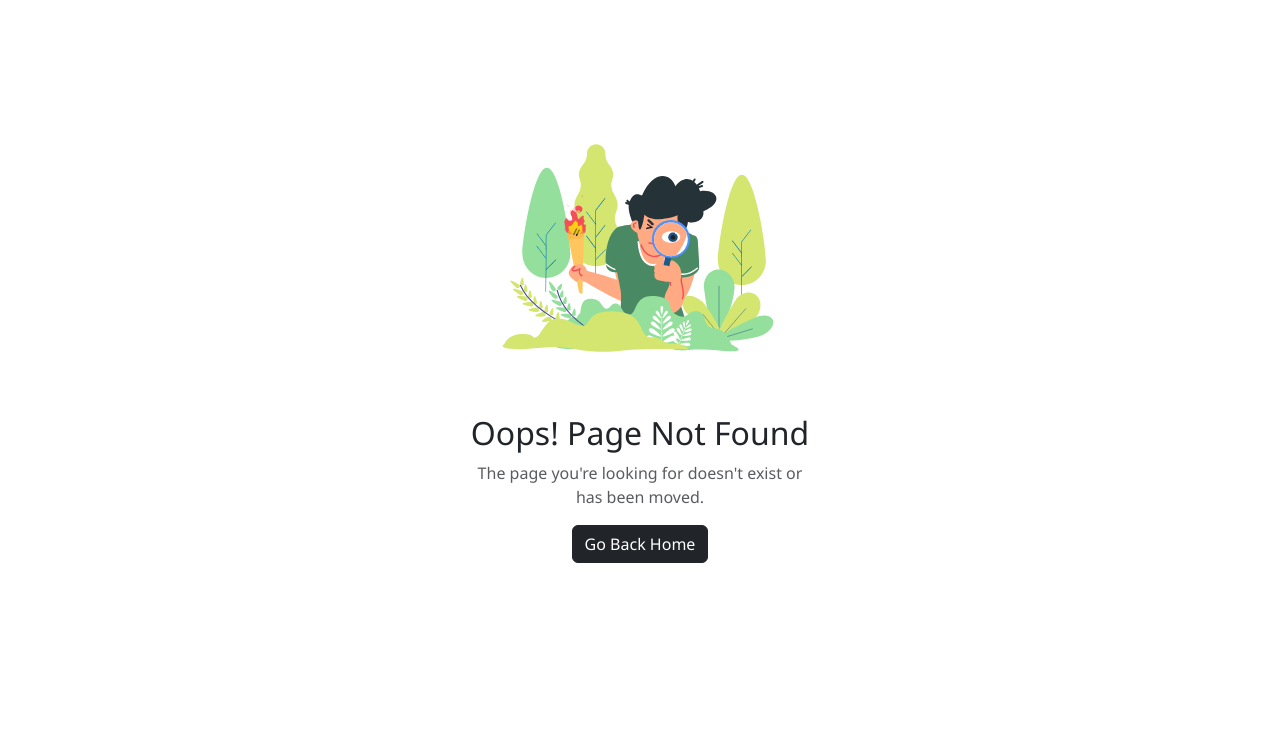
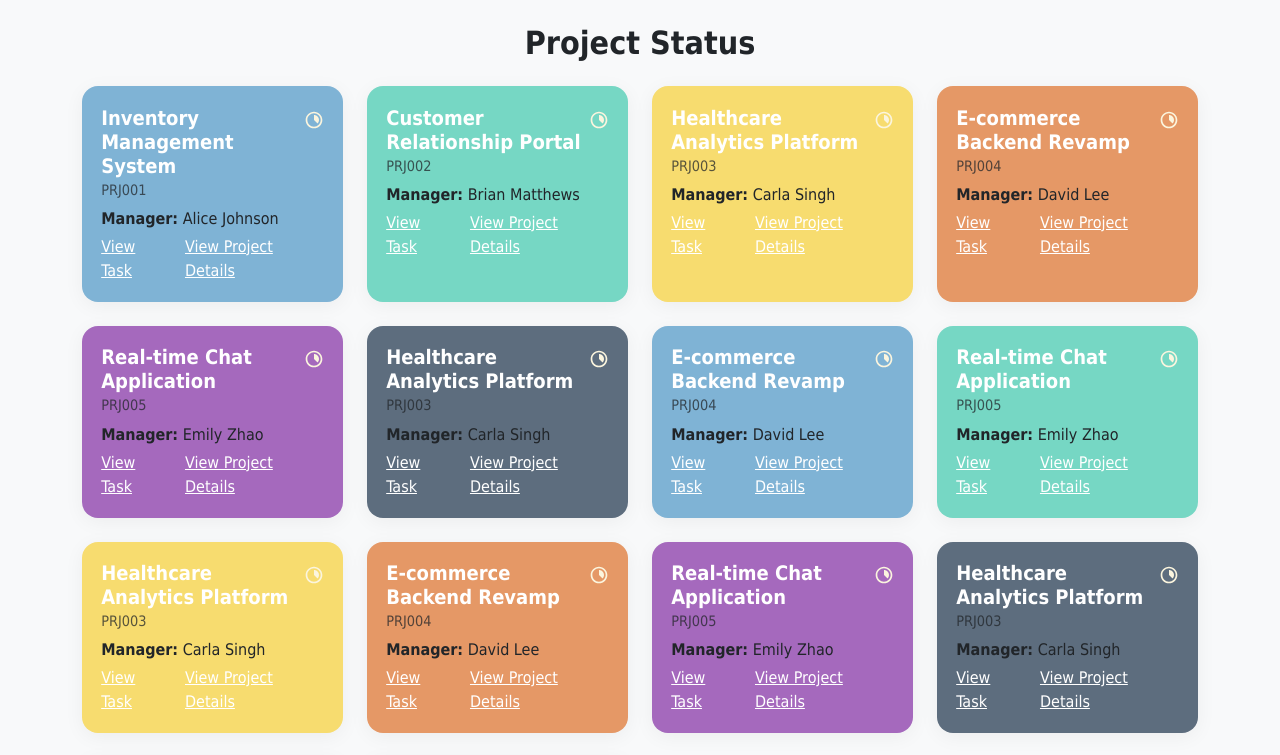
Before and after one commit to CodeBits101/Syncora, a React (Vite) app in the folder FrontEnd/: page /projectstatus in a window 1280 px wide. Before the commit this address had no page. Shown: the top 755 px of the page. Built offline with nearby package versions, Linux system fonts and the light colour scheme.

Commit message:
Project Status page added

```diff
--- a/FrontEnd/src/App.css
+++ b/FrontEnd/src/App.css
@@ -5,5 +5,5 @@
   margin: 0;
   padding: 0;
   box-sizing: border-box;
-  font-family: 'Segoe UI', Tahoma, Geneva, Verdana, sans-serif;
+  font-family: 'Inter, sans-serif', Tahoma, Geneva, Verdana, sans-serif;
 }
--- a/FrontEnd/src/App.jsx
+++ b/FrontEnd/src/App.jsx
@@ -18,6 +18,7 @@ import AboutProject from "./screens/main/AboutProject";
 import NotFoundPage from "./screens/main/NotFoundPage";
 import LoginPage from "./screens/Login";
 import Signup from "./screens/Signup";
+import ProjectStatus from "./screens/manager/ProjectStatus";
 
 function App() {
   const [count, setCount] = useState(0);
@@ -96,6 +97,7 @@ function App() {
         <Route path="/dev" element={<AboutDev />} />
         <Route path="/login" element={<LoginPage />} />
         <Route path="/register" element={<Signup />} />
+        <Route path="/projectstatus" element={<ProjectStatus />} />
 {/*
         {getRoleRoutes()} */}
         <Route path="/" element={<AboutProject />} />
--- a/FrontEnd/src/screens/developer/AboutDev.jsx
+++ b/FrontEnd/src/screens/developer/AboutDev.jsx
@@ -10,22 +10,16 @@ import { FaInstagram } from "react-icons/fa";
 import { getLang } from "../../services/developer/lang";
 import { Dropdown, DropdownButton, Spinner } from "react-bootstrap";
 import getContentByLanguage from "../../utils/getContentByLang";
-import logoDark from "../../assets/logo_dark.png" ;
+import logoDark from "../../assets/logo_dark.png";
 import NoData from "../main/NoData";
-
-function trimToWords(text, wordLimit) {
-  const words = text.split(" ");
-  return words.length > wordLimit
-    ? words.slice(0, wordLimit).join(" ") + "..."
-    : text;
-}
+import trimToWords from "../../utils/trimToWords";
 
 export default function AboutDev() {
   const [devData, setDevData] = useState([]);
   const [languages, setLanguages] = useState([]);
   const [selectedLanguage, setSelectedLanguage] = useState("English");
-  const[selectedLanguagekey, setSelectedLanguageKey] = useState("en");
-  const [staticData , setStaticData] = useState([]) ;
+  const [selectedLanguagekey, setSelectedLanguageKey] = useState("en");
+  const [staticData, setStaticData] = useState([]);
 
   const getAboutDevData = async () => {
     try {
@@ -52,16 +46,13 @@ export default function AboutDev() {
     } catch (error) {
       console.error("Error fetching static data:", error);
     }
-  }
-
-
+  };
 
   useEffect(() => {
     getAboutDevData();
     fetchLanguages();
-    getStaticData() ;
-
-  }, [selectedLanguage , selectedLanguagekey])  ;
+    getStaticData();
+  }, [selectedLanguage, selectedLanguagekey]);
 
   const handleSelect = (lang) => {
     setSelectedLanguage(lang);
@@ -85,9 +76,7 @@ export default function AboutDev() {
         </div>
 
         <div className="p-2" style={{ fontWeight: "400" }}>
-          <p>
-            {staticData.description}
-          </p>
+          <p>{staticData.description}</p>
         </div>
         <div className={styles.langauge}>
           <DropdownButton
@@ -97,7 +86,13 @@ export default function AboutDev() {
             variant="secondary"
           >
             {languages.map((lang, idx) => (
-              <Dropdown.Item eventKey={lang.name} key={idx} onClick={() => {setSelectedLanguageKey(lang.key)} }>
+              <Dropdown.Item
+                eventKey={lang.name}
+                key={idx}
+                onClick={() => {
+                  setSelectedLanguageKey(lang.key);
+                }}
+              >
                 {lang.name}
               </Dropdown.Item>
             ))}
@@ -106,10 +101,9 @@ export default function AboutDev() {
       </div>
 
       {devData.length == 0 ? (
-        <div style={{marginTop:"-15%"}}>
-          <NoData/>
+        <div style={{ marginTop: "-15%" }}>
+          <NoData />
         </div>
-
       ) : (
         <Container>
           <Row>
--- /dev/null
+++ b/FrontEnd/src/screens/manager/ProjectStatus.css
@@ -0,0 +1,30 @@
+.project-card {
+  border: none;
+  border-radius: 1rem;
+  box-shadow: 0 4px 20px rgba(0, 0, 0, 0.05);
+  transition: transform 0.2s ease, box-shadow 0.2s ease;
+  background: #fff;
+}
+
+.project-card:hover {
+  transform: translateY(-5px);
+  box-shadow: 0 8px 24px rgba(0, 0, 0, 0.1);
+}
+
+.project-card .card-body {
+  padding: 1.2rem;
+}
+
+.project-card .card-title {
+  font-size: 1.2rem;
+}
+
+.project-card .card-subtitle {
+  font-size: 0.9rem;
+}
+
+
+.hyperlink{
+  color: white;
+  text-decoration: underline;
+}
--- a/FrontEnd/src/screens/manager/ProjectStatus.jsx
+++ b/FrontEnd/src/screens/manager/ProjectStatus.jsx
@@ -1,7 +1,160 @@
-import React from 'react'
+import React from "react";
+import { Card, Container, Row, Col } from "react-bootstrap";
+import trimToWords from "../../utils/trimToWords";
+import "./ProjectStatus.css"; // Custom styles
+import { useNavigate } from "react-router-dom";
+import { colors } from "../../utils/color";
+import { RiProgress3Line } from "react-icons/ri";
+
+const ProjectCard = ({ project, bgColor }) => {
+  return (
+    <Card className="project-card h-100" style={{ backgroundColor: bgColor }}>
+      <Card.Body>
+        <div className="d-flex justify-content-between">
+          <Card.Title className="fw-bold fs-5 text-primary text-white">
+            {trimToWords(project.projectName, 3)}
+          </Card.Title>
+          <Card.Text className="mb-1">
+            <RiProgress3Line size={20} color="#FBF5DE" className="mt-1" />
+          </Card.Text>
+        </div>
+        <Card.Subtitle className="mb-2 text-muted">
+          {project.projectCode}
+        </Card.Subtitle>
+        <Card.Text className="mb-1">
+          <span className="fw-semibold">Manager:</span> {project.managerName}
+        </Card.Text>
+
+        <div className="d-flex justify-content-between">
+          <HyperLink />
+        </div>
+      </Card.Body>
+    </Card>
+  );
+};
+
+const HyperLink = () => {
+  const navigate = useNavigate();
+  return (
+    <>
+      <Card.Link className="hyperlink" onClick={() => navigate("/task")}>
+        View Task{" "}
+      </Card.Link>
+      <Card.Link
+        className="hyperlink"
+        onClick={() => navigate("/projectdetails")}
+      >
+        View Project Details
+      </Card.Link>
+    </>
+  );
+};
 
 export default function ProjectStatus() {
+  const projects = [
+    {
+      id: 1,
+      projectCode: "PRJ001",
+      projectName: "Inventory Management System",
+      managerName: "Alice Johnson",
+    },
+    {
+      id: 2,
+      projectCode: "PRJ002",
+      projectName: "Customer Relationship Portal",
+      managerName: "Brian Matthews",
+    },
+    {
+      id: 3,
+      projectCode: "PRJ003",
+      projectName: "Healthcare Analytics Platform",
+      managerName: "Carla Singh",
+    },
+    {
+      id: 4,
+      projectCode: "PRJ004",
+      projectName: "E-commerce Backend Revamp",
+      managerName: "David Lee",
+    },
+    {
+      id: 5,
+      projectCode: "PRJ005",
+      projectName: "Real-time Chat Application",
+      managerName: "Emily Zhao",
+    },
+    {
+      id: 3,
+      projectCode: "PRJ003",
+      projectName: "Healthcare Analytics Platform",
+      managerName: "Carla Singh",
+    },
+    {
+      id: 4,
+      projectCode: "PRJ004",
+      projectName: "E-commerce Backend Revamp",
+      managerName: "David Lee",
+    },
+    {
+      id: 5,
+      projectCode: "PRJ005",
+      projectName: "Real-time Chat Application",
+      managerName: "Emily Zhao",
+    },
+    {
+      id: 3,
+      projectCode: "PRJ003",
+      projectName: "Healthcare Analytics Platform",
+      managerName: "Carla Singh",
+    },
+    {
+      id: 4,
+      projectCode: "PRJ004",
+      projectName: "E-commerce Backend Revamp",
+      managerName: "David Lee",
+    },
+    {
+      id: 5,
+      projectCode: "PRJ005",
+      projectName: "Real-time Chat Application",
+      managerName: "Emily Zhao",
+    },
+    {
+      id: 3,
+      projectCode: "PRJ003",
+      projectName: "Healthcare Analytics Platform",
+      managerName: "Carla Singh",
+    },
+    {
+      id: 4,
+      projectCode: "PRJ004",
+      projectName: "E-commerce Backend Revamp",
+      managerName: "David Lee",
+    },
+    {
+      id: 5,
+      projectCode: "PRJ005",
+      projectName: "Real-time Chat Application",
+      managerName: "Emily Zhao",
+    },
+  ];
+
   return (
-    <div>ProjectStatus</div>
-  )
+    <div className="p-4 bg-light min-vh-100 cursor-pointer">
+      <Container>
+        <h2 className="mb-4 text-center text-dark fw-semibold">
+          Project Status
+        </h2>
+        <Row className="g-4">
+          {projects.map((project, index) => {
+            const bgColor = colors[index % colors.length];
+            return (
+              <Col key={project.id} xs={12} sm={6} md={4} lg={3}>
+                <ProjectCard project={project} bgColor={bgColor} />
+              </Col>
+            );
+          })}
+        </Row>
+      </Container>
+    </div>
+  );
 }
--- /dev/null
+++ b/FrontEnd/src/utils/color.js
@@ -0,0 +1,8 @@
+export const colors = [
+  "#7FB3D5", // soft steel blue
+  "#76D7C4", // medium aquamarine
+  "#F7DC6F", // golden sand
+  "#E59866", // peach clay
+  "#A569BD", // muted violet
+  "#5D6D7E", // medium slate gray
+];
--- /dev/null
+++ b/FrontEnd/src/utils/trimToWords.js
@@ -0,0 +1,6 @@
+export default function trimToWords(text, wordLimit) {
+  const words = text.split(" ");
+  return words.length > wordLimit
+    ? words.slice(0, wordLimit).join(" ") + "..."
+    : text;
+}
```
Also changed, not shown: 2 other files (tests, documents, lock files or other folders).
